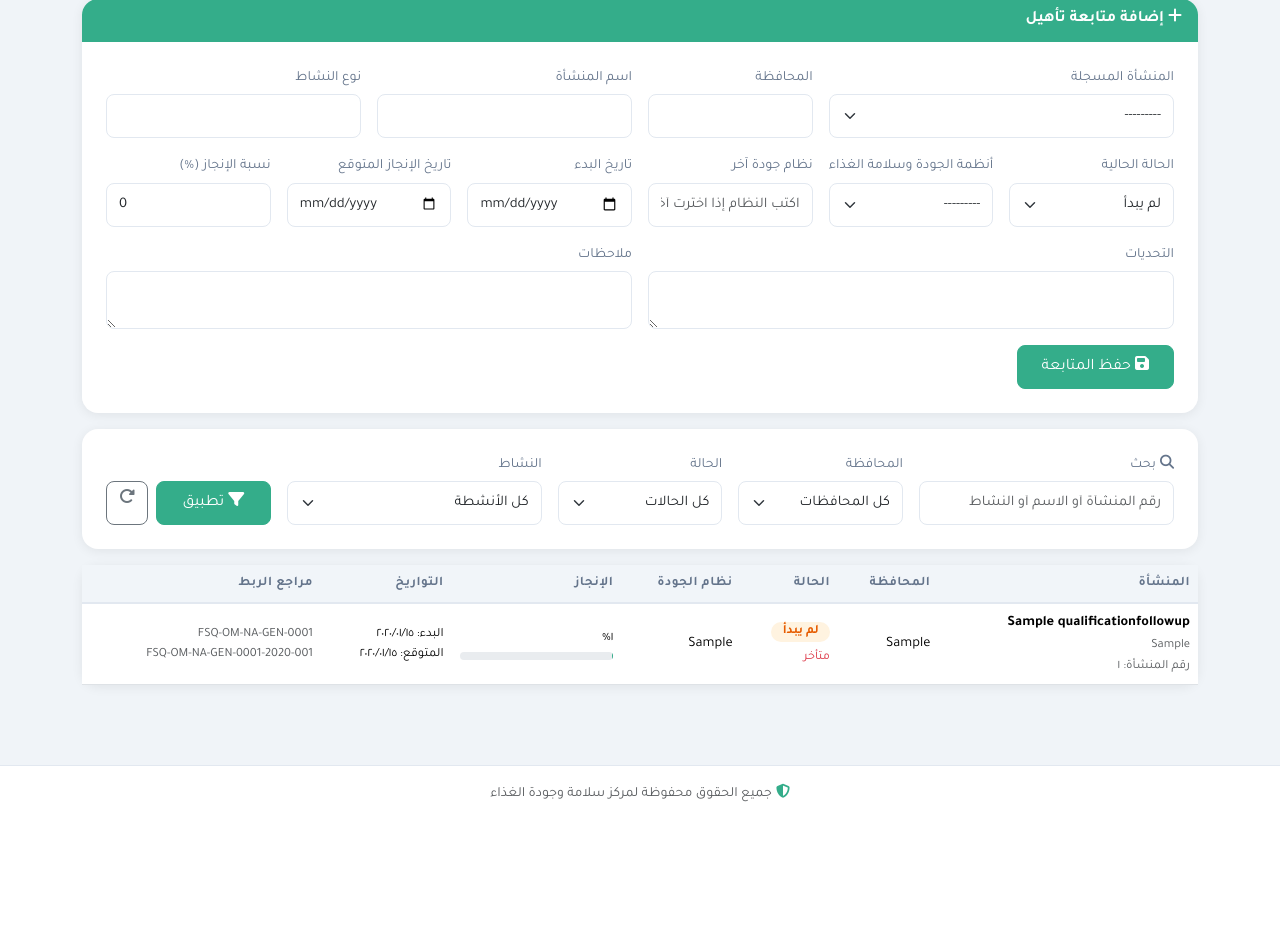
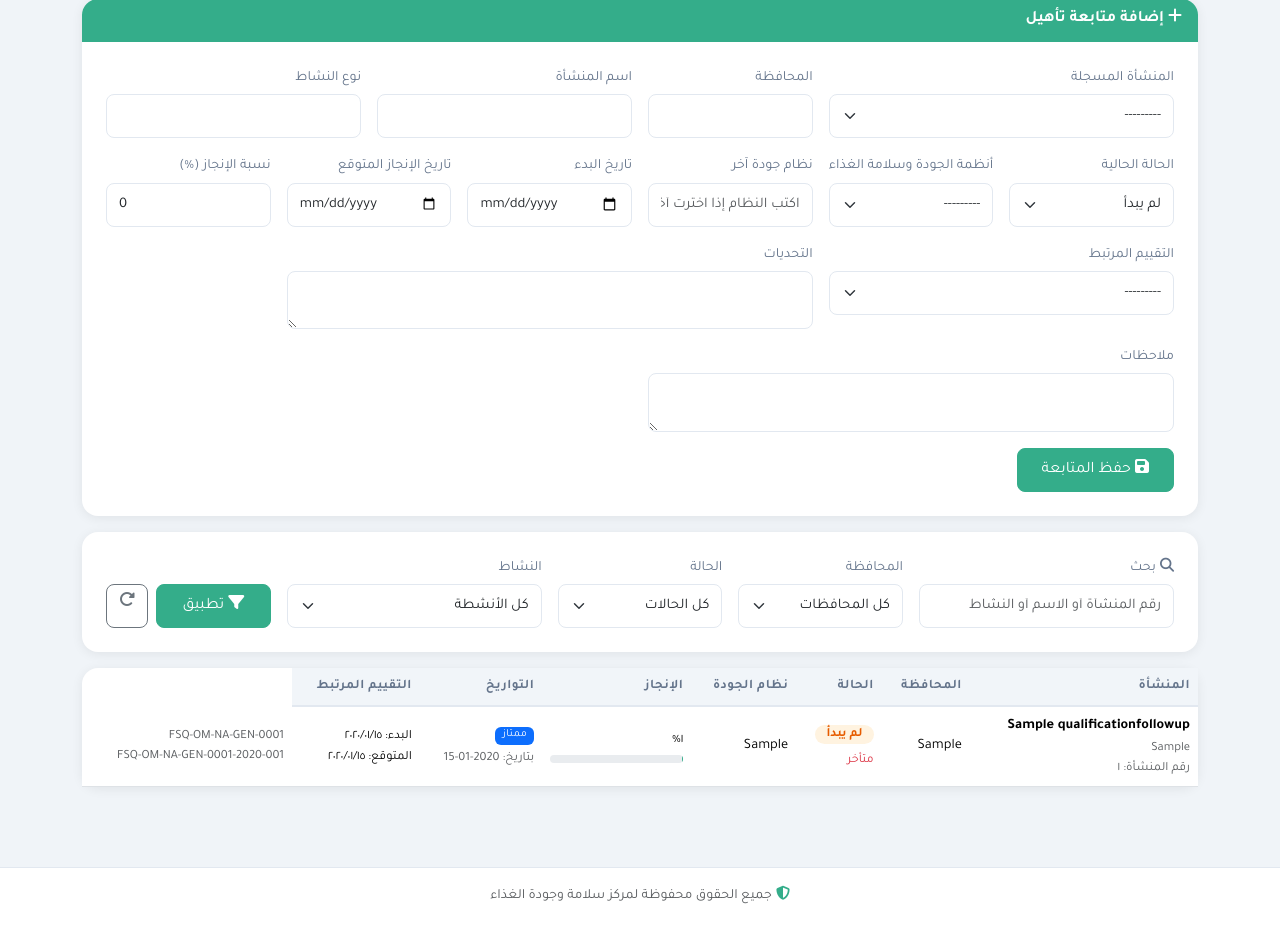
Before and after one commit to majidalaamri85-cmd/final-food-safety, a Django app: page /qualification-followups/ in a window 1280 px wide. Shown: the part 362-1288 px from the top of the page. Before the commit the page ends 1164 px from the top, so only its background shows below. Run offline with Django 5.2, Linux system fonts and the light colour scheme; a user stored in the database is signed in; tables that the repository leaves empty hold one stand-in row (values such as "Sample post").

Commit message:
ربط التأهيل بنتيجة التقييم في النماذج والواجهات

```diff
--- a/inspections/forms.py
+++ b/inspections/forms.py
@@ -220,7 +220,7 @@ class QualificationFollowUpForm(forms.ModelForm):
             'establishment', 'governorate', 'establishment_name', 'activity_type',
             'current_status', 'quality_system', 'custom_quality_system',
             'start_date', 'expected_completion_date', 'progress_percent',
-            'challenges', 'notes',
+            'challenges', 'notes', 'evaluation',
         ]
         widgets = {
             'establishment': forms.Select(attrs={'class': 'form-select', 'data-autofill': 'qualification-establishment'}),
@@ -235,6 +235,7 @@ class QualificationFollowUpForm(forms.ModelForm):
             'progress_percent': forms.NumberInput(attrs={'class': 'form-control', 'min': '0', 'max': '100'}),
             'challenges': forms.Textarea(attrs={'class': 'form-control', 'rows': 2}),
             'notes': forms.Textarea(attrs={'class': 'form-control', 'rows': 2}),
+            'evaluation': forms.Select(attrs={'class': 'form-select'}),
         }
         labels = {
             'establishment': 'المنشأة المسجلة',
@@ -249,6 +250,7 @@ class QualificationFollowUpForm(forms.ModelForm):
             'progress_percent': 'نسبة الإنجاز (%)',
             'challenges': 'التحديات',
             'notes': 'ملاحظات',
+            'evaluation': 'التقييم المرتبط',
         }
 
 
--- a/inspections/models.py
+++ b/inspections/models.py
@@ -407,6 +407,15 @@ class QualificationFollowUp(models.Model):
     progress_percent = models.PositiveSmallIntegerField('نسبة الإنجاز (%)', default=0)
     challenges = models.TextField('التحديات', blank=True)
     notes = models.TextField('ملاحظات', blank=True)
+    evaluation = models.ForeignKey(
+        'Evaluation',
+        verbose_name='التقييم المرتبط',
+        on_delete=models.SET_NULL,
+        null=True,
+        blank=True,
+        related_name='qualification_followups',
+        help_text='التقييم الذي أدى إلى تحديث أو تغيير حالة التأهيل.'
+    )
     created_at = models.DateTimeField('تاريخ الإنشاء', auto_now_add=True)
     updated_at = models.DateTimeField('تاريخ التحديث', auto_now=True)
 
--- a/inspections/templates/inspections/qualification_followup_list.html
+++ b/inspections/templates/inspections/qualification_followup_list.html
@@ -99,6 +99,10 @@
           <label class="form-label">{{ form.progress_percent.label }}</label>
           {{ form.progress_percent }}
         </div>
+        <div class="col-md-4">
+          <label class="form-label">{{ form.evaluation.label }}</label>
+          {{ form.evaluation }}
+        </div>
         <div class="col-md-6">
           <label class="form-label">{{ form.challenges.label }}</label>
           {{ form.challenges }}
@@ -172,7 +176,7 @@
             <th>نظام الجودة</th>
             <th>الإنجاز</th>
             <th>التواريخ</th>
-            <th>مراجع الربط</th>
+            <th>التقييم المرتبط</th>
           </tr>
         </thead>
         <tbody>
@@ -197,6 +201,14 @@
               <div class="progress" style="height: 8px;">
                 <div class="progress-bar bg-success" style="width: {{ item.progress_percent }}%"></div>
               </div>
+            </td>
+            <td>
+              {% if item.evaluation %}
+                <span class="badge bg-primary">{{ item.evaluation.get_classification_display }}</span><br>
+                <span class="small text-muted">بتاريخ: {{ item.evaluation.visit_date|date:'Y-m-d' }}</span>
+              {% else %}
+                <span class="text-muted">—</span>
+              {% endif %}
             </td>
             <td>
               <div class="small">البدء: {{ item.start_date|date:"Y/m/d"|default:"-"|arabic_digits }}</div>
```
Also changed, not shown: db.sqlite3, inspections/migrations/0003_qualificationfollowup_evaluation_haccpfile.py (added).
